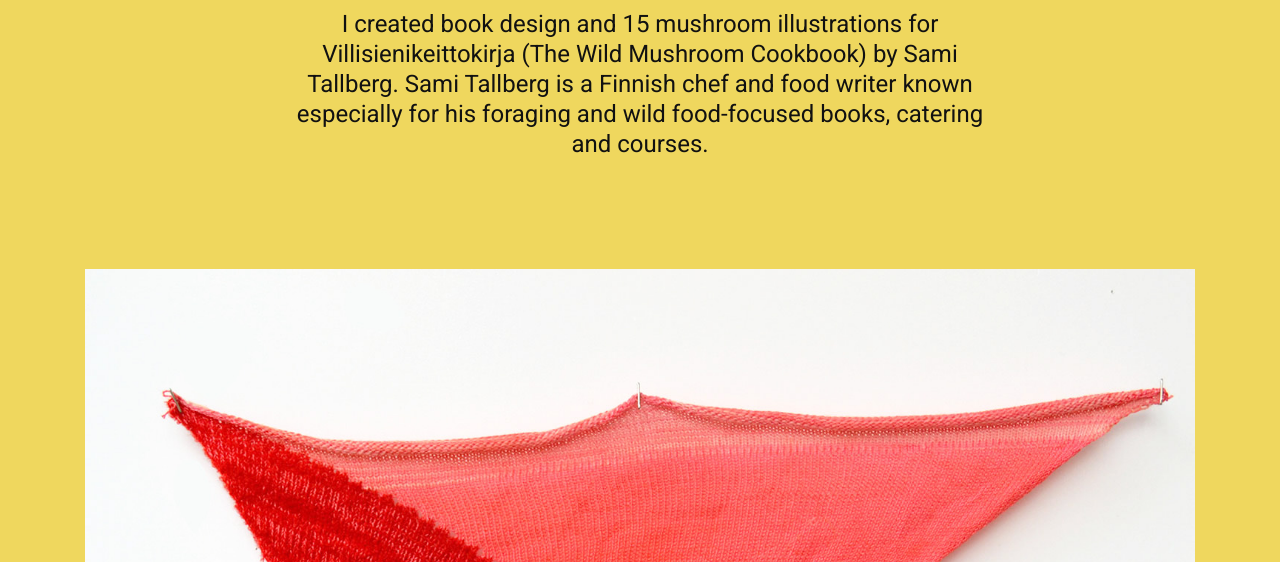
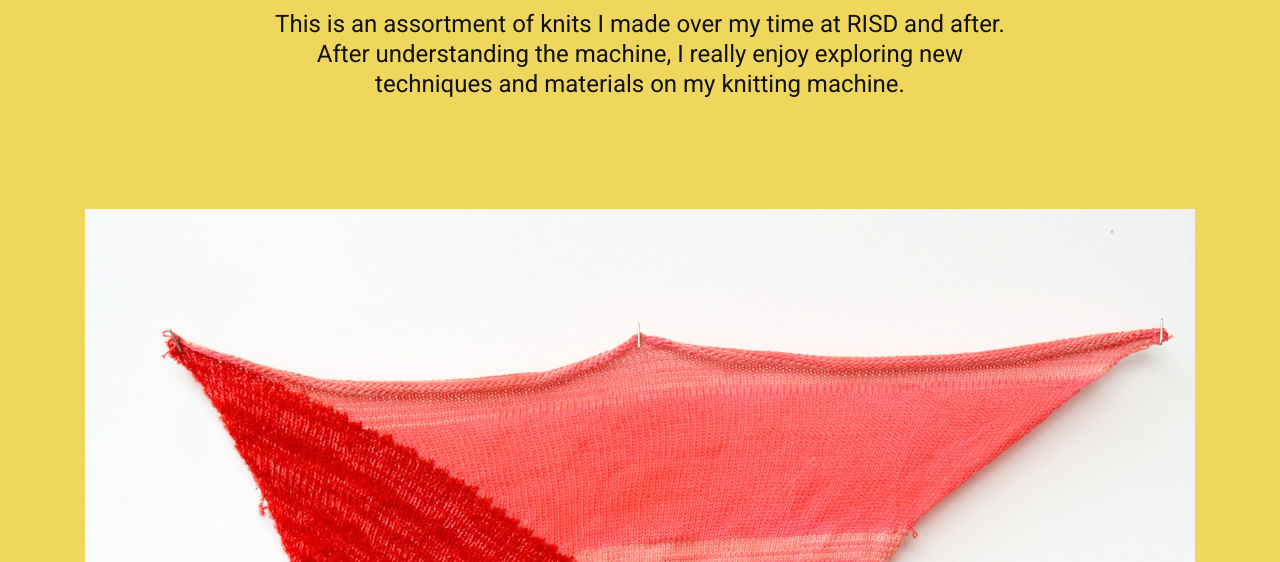
Before and after one commit to cloefan/cloefan.github.io, a plain HTML site: page samples.html in a window 1280 px wide. Shown: the part 238-800 px from the top of the page. Drawn offline with nearby package versions, Linux system fonts and the light colour scheme; files whose address does not match are found by name; a web font is replaced by a local one.

Commit message:
Update samples.html

```diff
--- a/samples.html
+++ b/samples.html
@@ -30,7 +30,8 @@
     <div class="container ">
 	    <div class="col-xs-8 col-md-push-2">
 	    	<h1 class="project">Samples</h1><br/>
-	    	<h2 >I created book design and 15 mushroom illustrations for Villisienikeittokirja (The Wild Mushroom Cookbook) by Sami Tallberg. Sami Tallberg is a Finnish chef and food writer known especially for his foraging and wild food-focused books, catering and courses.  </h2>
+		    <h2>This is an assortment of knits I made over my time at RISD and after.
+After understanding the machine, I really enjoy exploring new techniques and materials on my knitting machine.</h2>
       </div>
        <div class="col-xs-12 img-center">
 	    	<img src="img/samples/1.jpg" class="img-fluid margin-top-100 margin-bottom-50 " alt="Cloe Fan Textile">
```
